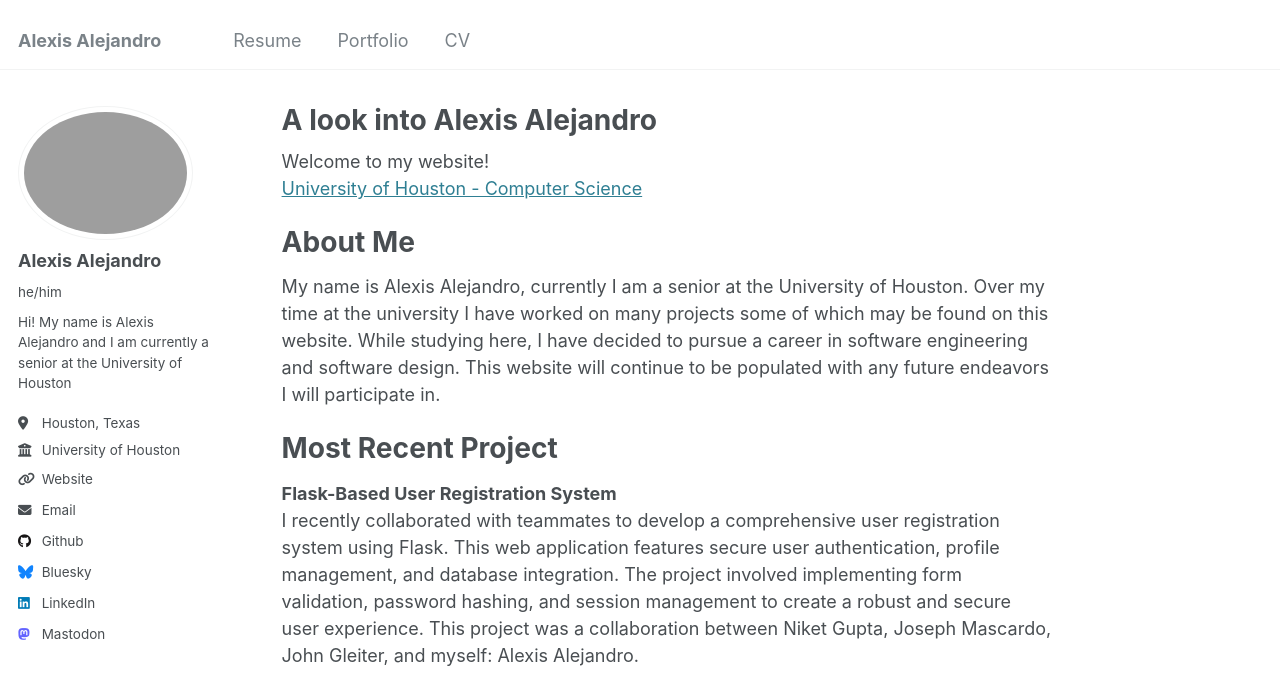
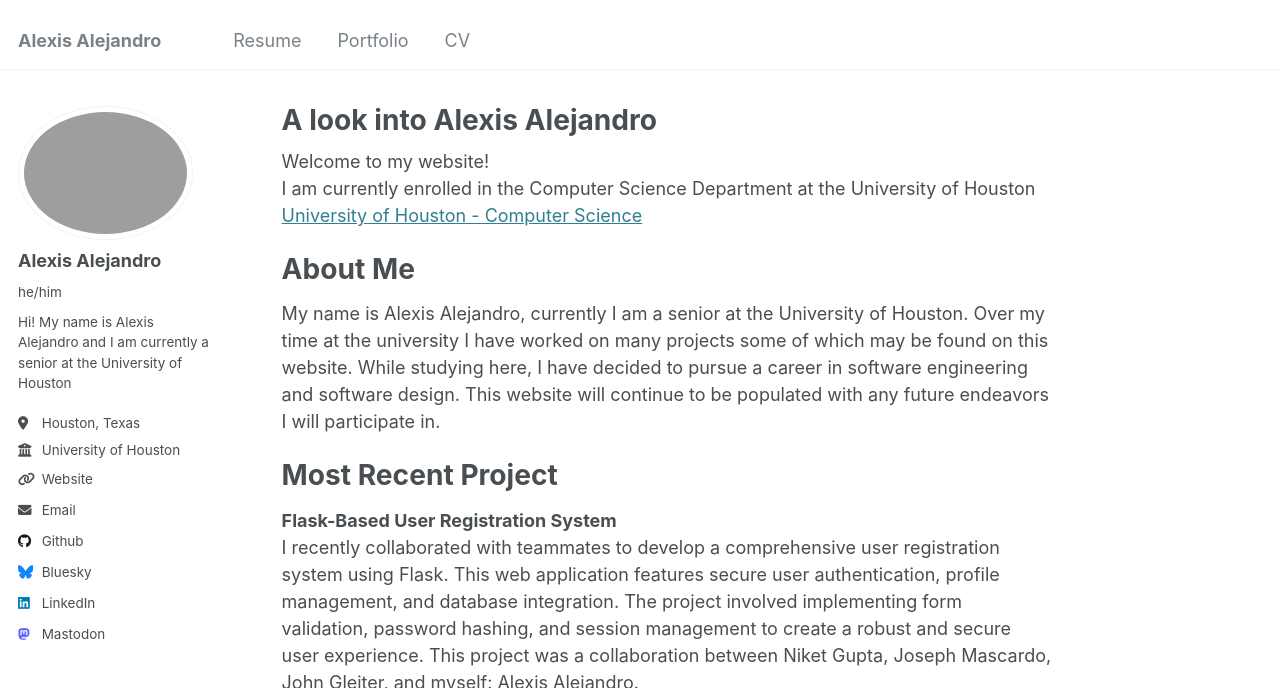
Before and after one commit to AlexisA3400/AlexisA3400.github.io, a Jekyll site: the page built from _pages/about.md, in a window 1280 px wide and 900 px high, cut to the strip 0-688 px from the top of the window. Built offline with Jekyll 4.4.1, drawn with Linux system fonts in a browser that asks for light colours.

Commit message:
Update about.md

```diff
--- a/_pages/about.md
+++ b/_pages/about.md
@@ -8,6 +8,7 @@ redirect_from:
 ---
 
 Welcome to my website!
+I am currently enrolled in the Computer Science Department at the University of Houston
 [University of Houston - Computer Science](https://www.cs.uh.edu/){:target="_blank"}
 
 About Me
```
